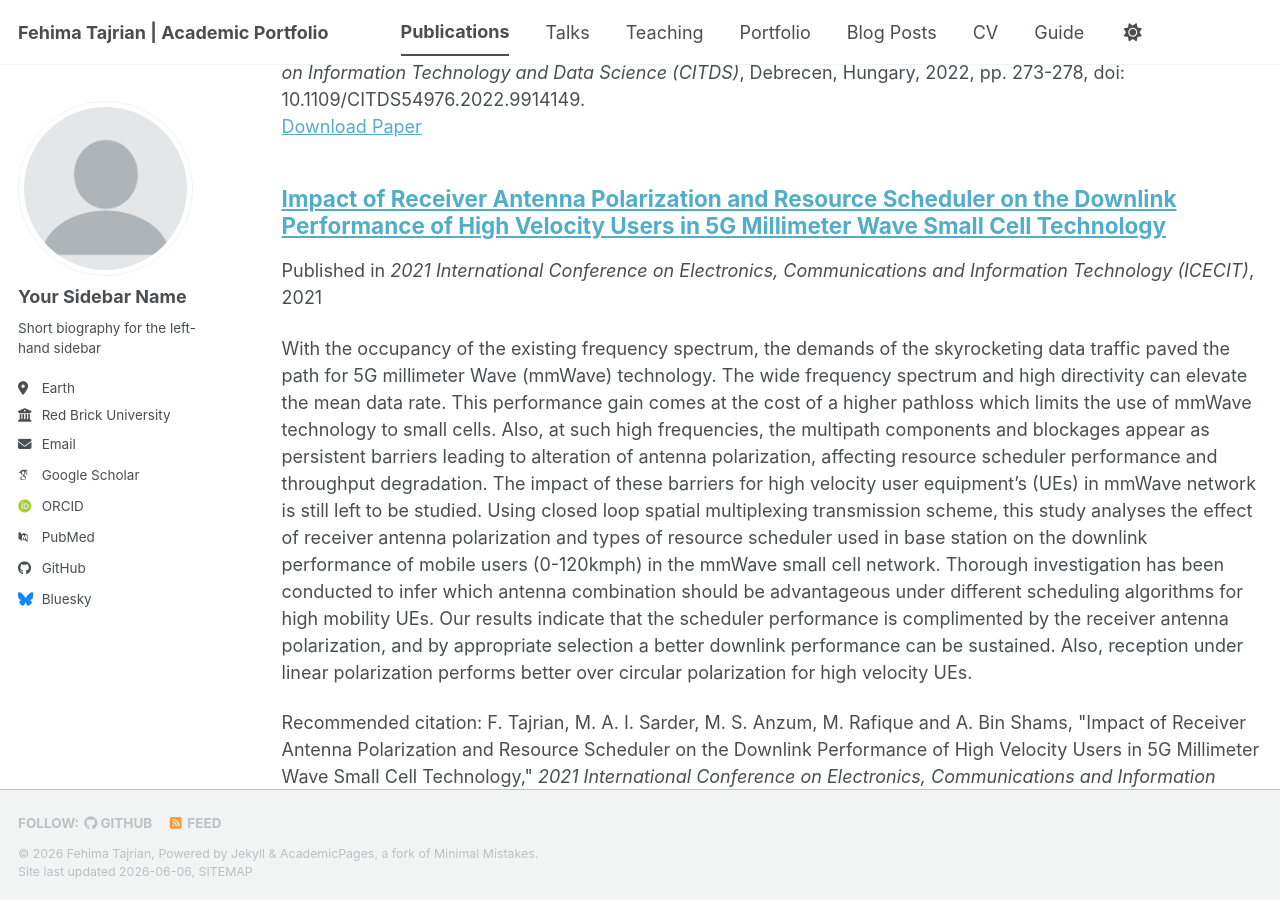
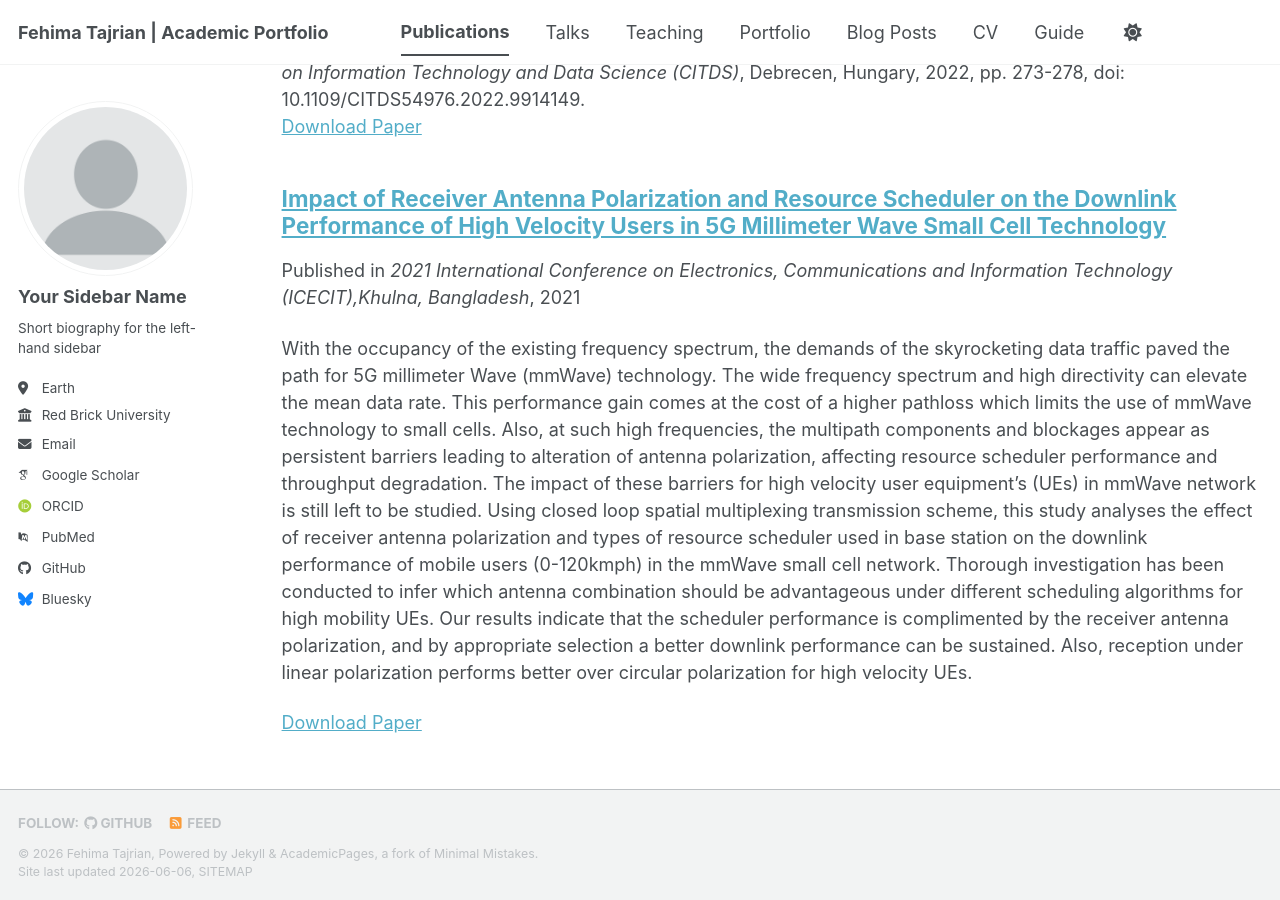
Before and after one commit to fehimatajrian/fehimatajrian.github.io, a Jekyll site: the page built from _pages/publications.html, in a window 1280 px wide and 900 px high, scrolled down 1706 px. Built offline with Jekyll 4.4.1, drawn with Linux system fonts in a browser that asks for light colours; some web fonts are replaced; a script bundle is joined from its source files by our own code; library files that are not in the unit come from our copies.

Commit message:
Revise venue and citation in publication details
Updated the venue and citation details for clarity.

```diff
--- a/_publications/2021-09-14-5g-mmwave-antenna-polarization.md
+++ b/_publications/2021-09-14-5g-mmwave-antenna-polarization.md
@@ -5,10 +5,10 @@ category: conferences
 permalink: /publication/2021-09-14-5g-mmwave-antenna-polarization.md
 excerpt: 'With the occupancy of the existing frequency spectrum, the demands of the skyrocketing data traffic paved the path for 5G millimeter Wave (mmWave) technology. The wide frequency spectrum and high directivity can elevate the mean data rate. This performance gain comes at the cost of a higher pathloss which limits the use of mmWave technology to small cells. Also, at such high frequencies, the multipath components and blockages appear as persistent barriers leading to alteration of antenna polarization, affecting resource scheduler performance and throughput degradation. The impact of these barriers for high velocity user equipment’s (UEs) in mmWave network is still left to be studied. Using closed loop spatial multiplexing transmission scheme, this study analyses the effect of receiver antenna polarization and types of resource scheduler used in base station on the downlink performance of mobile users (0-120kmph) in the mmWave small cell network. Thorough investigation has been conducted to infer which antenna combination should be advantageous under different scheduling algorithms for high mobility UEs. Our results indicate that the scheduler performance is complimented by the receiver antenna polarization, and by appropriate selection a better downlink performance can be sustained. Also, reception under linear polarization performs better over circular polarization for high velocity UEs.'
 date: 2021-09-14
-venue: '2021 International Conference on Electronics, Communications and Information Technology (ICECIT)'
+venue: '2021 International Conference on Electronics, Communications and Information Technology (ICECIT),Khulna, Bangladesh'
 
 paperurl: 'https://doi: 10.1109/ICECIT54077.2021.9641400'
 
-citation: 'F. Tajrian, M. A. I. Sarder, M. S. Anzum, M. Rafique and A. Bin Shams, &quot;Impact of Receiver Antenna Polarization and Resource Scheduler on the Downlink Performance of High Velocity Users in 5G Millimeter Wave Small Cell Technology,&quot; <i>2021 International Conference on Electronics, Communications and Information Technology (ICECIT)</i>, doi: 10.1109/ICECIT54077.2021.9641400.'
+citation:'F. Tajrian, M. A. I. Sarder, M. S. Anzum, M. Rafique and A. Bin Shams, &quot;Impact of Receiver Antenna Polarization and Resource Scheduler on the Downlink Performance of High Velocity Users in 5G Millimeter Wave Small Cell Technology,&quot; <i>2021 International Conference on Electronics, Communications and Information Technology (ICECIT)</i>, Khulna, Bangladesh, 2021, pp. 1-4, doi: 10.1109/ICECIT54077.2021.9641400.'
 
 ---
```
